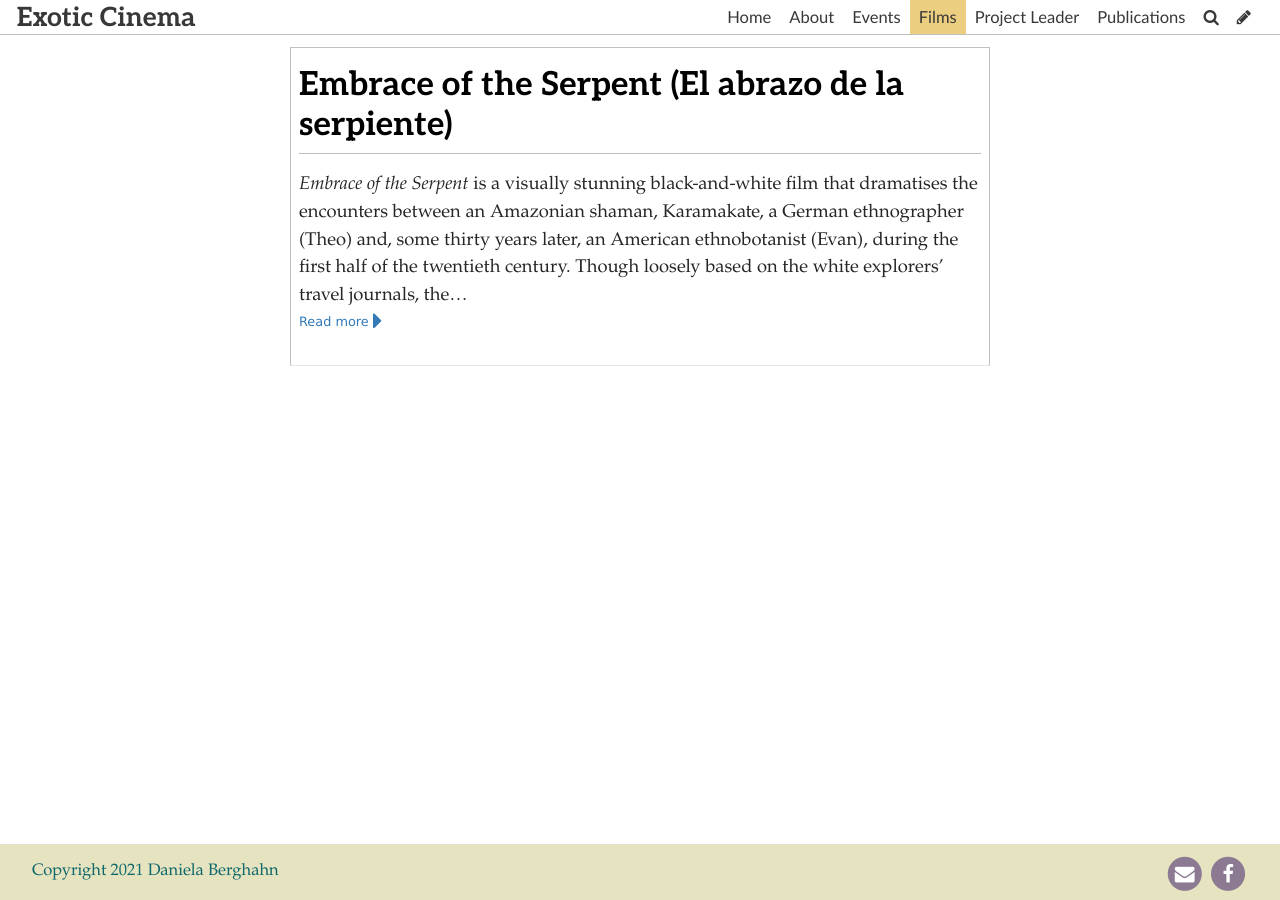
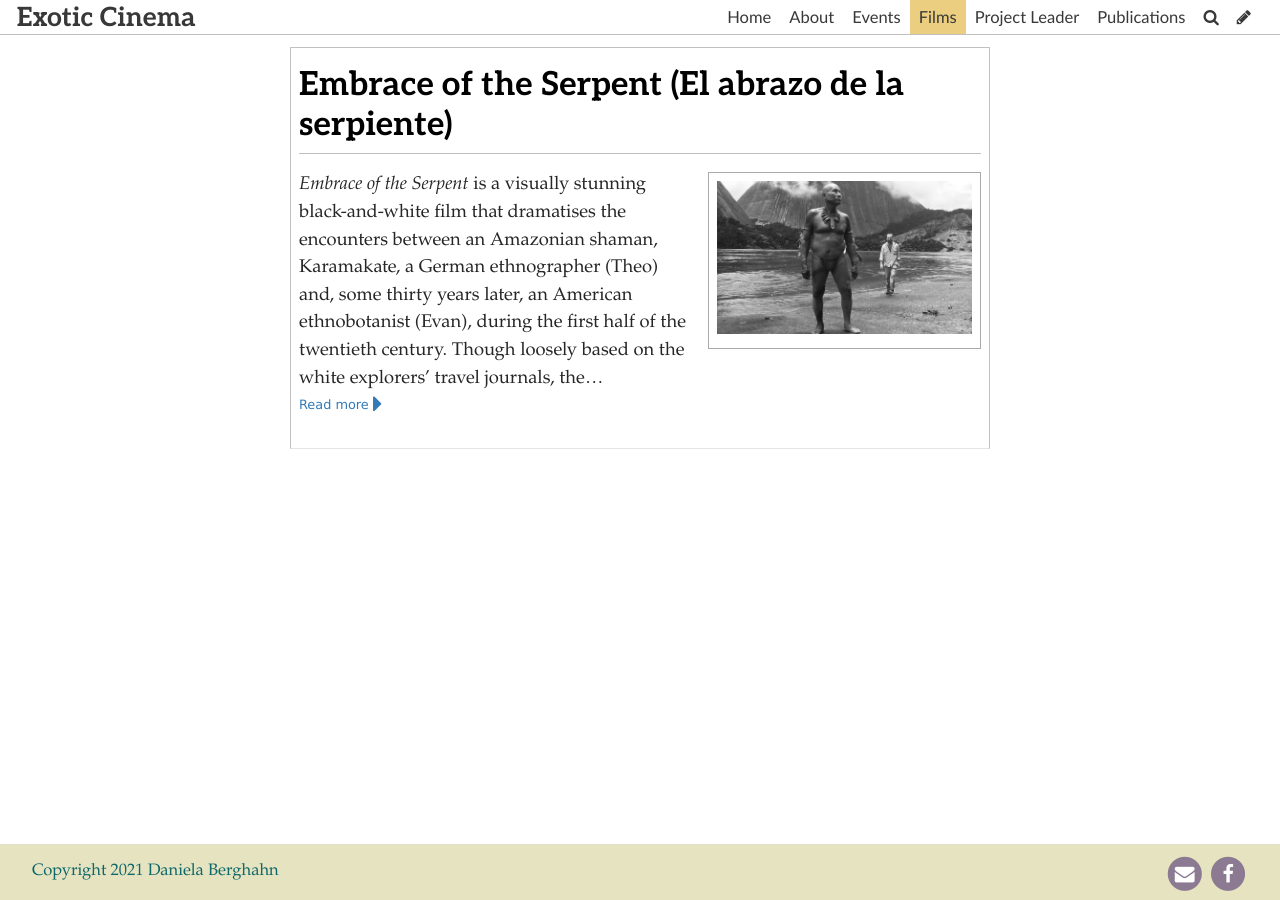
Before and after one commit to publisha/exotic-cinema, a Jekyll site: the page built from pages/films.md, in a window 1280 px wide. Built offline with Jekyll 4.4.1, drawn with Linux system fonts in a browser that asks for light colours; some web fonts are replaced.

Commit message:
added image on films list

```diff
--- a/_includes/films.html
+++ b/_includes/films.html
@@ -12,9 +12,11 @@
               </h1>
             </header>
             <div class="excerpt">
-                <!-- {% if film.still %}
-                  <img class="thumb" src="{{ film.still | replace: '../uploads', '/uploads' }}" alt="{{ film.title }}" />
-                {% endif %} -->
+                {% if film.image %}
+                  <figure>
+                    <img class="thumb" src="{{ film.image | replace: '../uploads', '/uploads' }}" alt="{{ film.title }}" />
+                  </figure>
+                {% endif %}
                 {{ film.content | truncatewords: 50 | markdownify }}
                 <span class="permalink">
                   <a aria-label="{{ film.title }}" class="post-link" href="{{ film.url | relative_url }}">Read more <i class="fa fa-caret-right fa-2x"></i></a>
--- a/_layouts/film.html
+++ b/_layouts/film.html
@@ -9,8 +9,8 @@ layout: default
       {% endif %}
   </header>
   <section class="post-content">
-    {% if page.still %}
-    <img src="{{ page.still | replace: '../uploads', '/uploads' }}" alt="{{ page.title }}" />
+    {% if page.image %}
+    <img src="{{ page.image | replace: '../uploads', '/uploads' }}" alt="{{ page.title }}" />
     {% endif %}
     <section class="details">
 
--- a/admin/config.yml
+++ b/admin/config.yml
@@ -84,7 +84,7 @@ collections:
         name: "date"
         widget: "datetime"
       - label: "Film Still"
-        name: "still"
+        name: "image"
         widget: "image"
         required: false
         hint: "Upload one image here for the listing page. Others can be added in the About this Film field."
@@ -132,7 +132,7 @@ collections:
       - { label: "Publish Date", name: "date", widget: "datetime" }
       - {
           label: "Featured Image",
-          name: "header_feature_image",
+          name: "image",
           widget: "image",
           required: false,
           hint: "This image will appear at the top of your post in the listing but over the feature image on the article's page.",
--- a/styles/styles.css
+++ b/styles/styles.css
@@ -1118,6 +1118,17 @@ ul.share-buttons .sr-only {
   clear: both;
 }
 
+/* on the listing page  */
+.post-teaser figure {
+  padding: 0.5rem;
+  margin: 0 0 1rem 1rem;
+  float: right;
+  width: 40%;
+  border: 1px solid rgb(170, 170, 170);
+  font-size: 0.8rem;
+  clear: both;
+}
+
 .post-content figure a {
   display: block;
 }
@@ -1561,10 +1572,10 @@ a.word {
 }
 
 .thumb {
-  max-width: 120px;
-  padding: 0;
-  float: right;
-  margin-left: 1rem;
+  /* max-width: 300px; */
+  padding: 0;
+  /* float: right; */
+  /* margin-left: 1rem; */
 }
 
 .permalink {
--- a/styles/typography.css
+++ b/styles/typography.css
@@ -194,4 +194,11 @@ li.active {
   #home .site-title {
     display: block;
   }
+
+  .post-teaser figure {
+    padding: 0.5rem;
+    margin: 0 0 1em 0;
+    float: none;
+    width: 100%;
+  }
 }
```
Also changed, not shown: Gemfile (+8 -1 lines), _films/embrace-of-the-serpent-el-abrazo-de-la-serpent.md (+1 -1 lines), pages/home.md (+2 -2 lines), Gemfile.lock.
